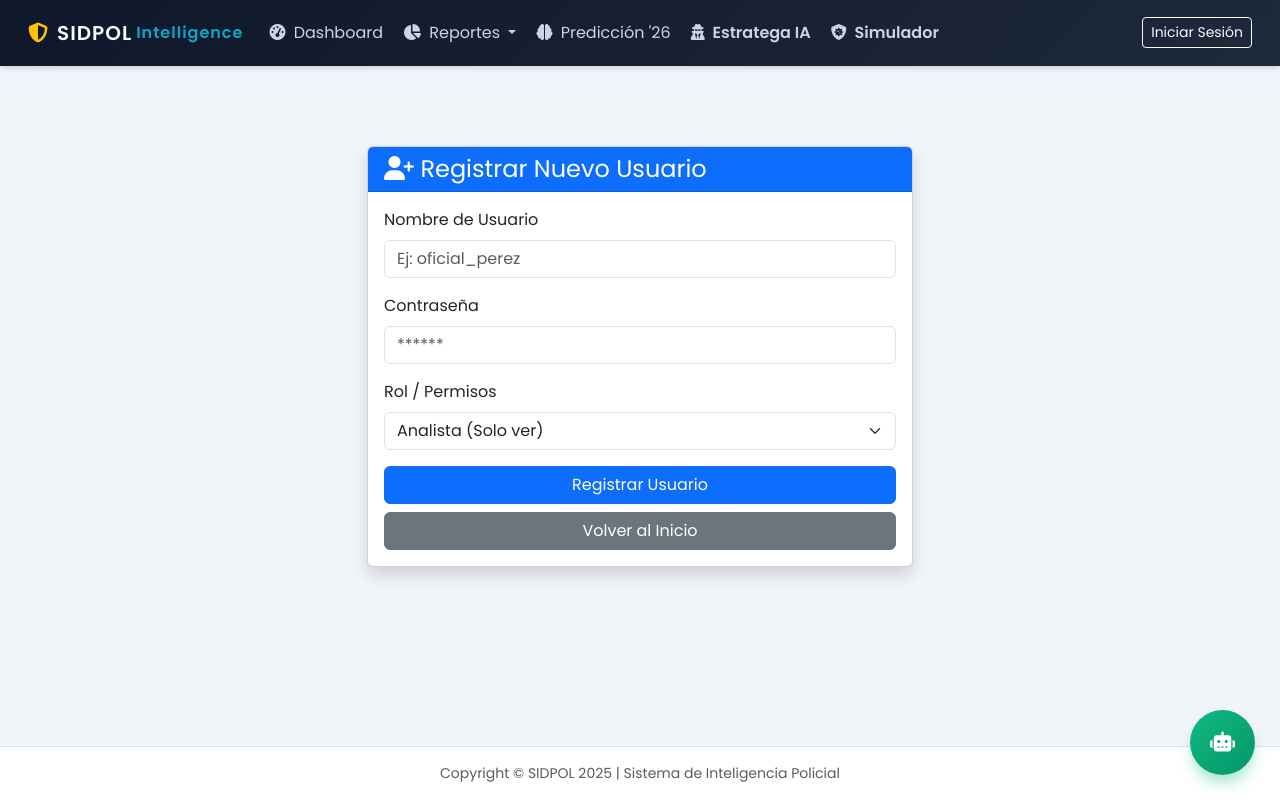
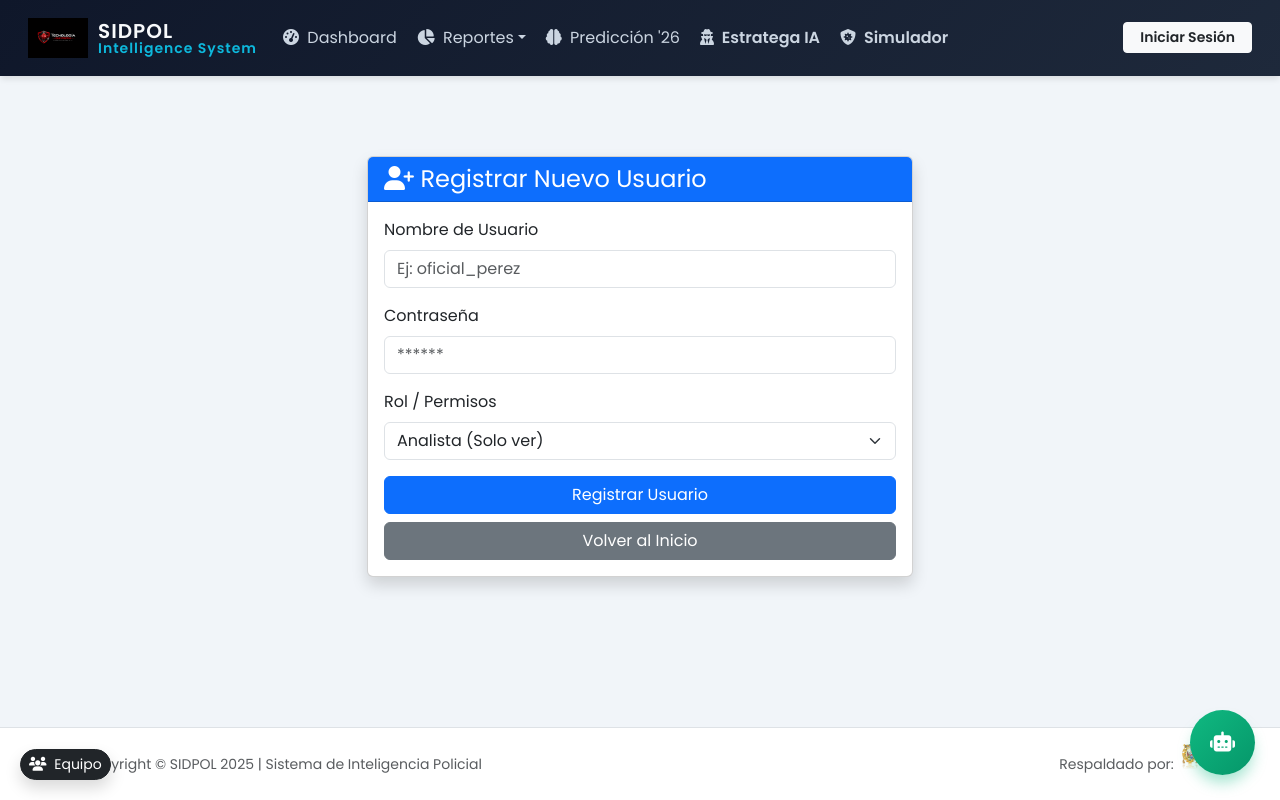
Before and after one commit to Rihuall-star/sidpol-backend, a Flask app: template templates/crear_usuario.html in a window 1280 px wide. Run offline with Flask 3, Linux system fonts and the light colour scheme; the template is opened without the code that fills it, so the values that code supplies are empty.

Commit message:
Update Final: Diseño SIDPOL, Logos y Modulo Usuarios

```diff
--- a/templates/base.html
+++ b/templates/base.html
@@ -14,131 +14,69 @@
         :root {
             --sidpol-dark: #0f172a;       /* Azul Noche */
             --sidpol-primary: #1e293b;    /* Azul Acero */
-            --sidpol-accent: #38bdf8;     /* Celeste Neón (Tecnología) */
+            --sidpol-accent: #38bdf8;     /* Celeste Neón */
             --sidpol-success: #10b981;    /* Verde Operativo */
             --text-light: #f8fafc;
         }
 
         body {
             font-family: 'Poppins', sans-serif;
-            background-color: #f1f5f9; /* Gris muy claro para el fondo */
+            background-color: #f1f5f9;
             color: #334155;
             display: flex;
             flex-direction: column;
             min-height: 100vh;
         }
 
-        /* NAVBAR DEGRADADO ESTILO POLICIAL */
+        /* NAVBAR DEGRADADO */
         .navbar-sidpol {
             background: linear-gradient(135deg, var(--sidpol-dark) 0%, var(--sidpol-primary) 100%);
-            box-shadow: 0 4px 6px -1px rgba(0, 0, 0, 0.1), 0 2px 4px -1px rgba(0, 0, 0, 0.06);
+            box-shadow: 0 4px 6px -1px rgba(0, 0, 0, 0.1);
             padding: 0.8rem 1rem;
         }
 
-        .navbar-brand {
-            font-weight: 700;
-            letter-spacing: 1px;
-            color: var(--text-light) !important;
-            display: flex;
-            align-items: center;
+        .navbar-brand { font-weight: 700; letter-spacing: 1px; color: var(--text-light) !important; }
+
+        .nav-link {
+            color: #cbd5e1 !important;
+            font-weight: 400;
+            transition: all 0.3s ease;
+            margin: 0 2px;
+        }
+        .nav-link:hover, .nav-link.active {
+            color: var(--sidpol-accent) !important;
+            font-weight: 600;
+            background-color: rgba(255, 255, 255, 0.05);
+            border-radius: 5px;
         }
 
-        .nav-link {
-            color: #cbd5e1 !important; /* Gris claro */
-            font-weight: 400;
-            transition: all 0.3s ease;
-            border-radius: 5px;
-            margin: 0 2px;
+        .main-container { flex: 1; padding: 2rem 0; }
+
+        /* CHATBOT FLOTANTE */
+        #chatbot-container { position: fixed; bottom: 25px; right: 25px; z-index: 9999; }
+        #chatbot-trigger {
+            width: 65px; height: 65px; border-radius: 50%;
+            background: linear-gradient(135deg, var(--sidpol-success), #059669);
+            border: none; color: white;
+            box-shadow: 0 10px 15px -3px rgba(16, 185, 129, 0.4);
+            cursor: pointer; transition: transform 0.2s;
+        }
+        #chatbot-trigger:hover { transform: scale(1.1); }
+
+        .chat-window {
+            display: none; position: absolute; bottom: 80px; right: 0;
+            width: 380px; height: 500px; border-radius: 16px; overflow: hidden;
+            flex-direction: column; background: white;
+            box-shadow: 0 25px 50px -12px rgba(0, 0, 0, 0.25);
         }
 
-        .nav-link:hover {
-            color: var(--sidpol-accent) !important;
-            background-color: rgba(255, 255, 255, 0.05);
-            transform: translateY(-1px);
-        }
+        .chat-bubble-user { background-color: var(--sidpol-primary); color: white; border-radius: 12px 12px 0 12px; padding: 10px 15px; max-width: 80%; font-size: 0.9rem; }
+        .chat-bubble-bot { background-color: #f1f5f9; color: #334155; border-left: 4px solid var(--sidpol-success); border-radius: 12px 12px 12px 0; padding: 10px 15px; max-width: 85%; font-size: 0.9rem; }
 
-        .nav-link.active {
-            color: var(--sidpol-accent) !important;
-            font-weight: 600;
-            background-color: rgba(56, 189, 248, 0.1);
-        }
-
-        /* CONTENEDOR PRINCIPAL */
-        .main-container {
-            flex: 1; /* Empuja el footer hacia abajo */
-            padding: 2rem 0;
-        }
-
-        /* ESTILOS DEL CHATBOT (FLOTANTE Y MODERNO) */
-        #chatbot-container {
-            position: fixed;
-            bottom: 25px;
-            right: 25px;
-            z-index: 9999;
-        }
-
-        #chatbot-trigger {
-            width: 65px;
-            height: 65px;
-            border-radius: 50%;
-            background: linear-gradient(135deg, var(--sidpol-success), #059669);
-            border: none;
-            color: white;
-            box-shadow: 0 10px 15px -3px rgba(16, 185, 129, 0.4);
-            cursor: pointer;
-            transition: transform 0.2s, box-shadow 0.2s;
-        }
-
-        #chatbot-trigger:hover {
-            transform: scale(1.1);
-            box-shadow: 0 20px 25px -5px rgba(16, 185, 129, 0.5);
-        }
-
-        .chat-window {
-            display: none; /* Oculto por defecto */
-            position: absolute;
-            bottom: 80px;
-            right: 0;
-            width: 380px;
-            height: 500px;
-            border: none;
-            border-radius: 16px;
-            overflow: hidden;
-            display: flex;
-            flex-direction: column;
-            background: white;
-            box-shadow: 0 20px 25px -5px rgba(0, 0, 0, 0.1), 0 10px 10px -5px rgba(0, 0, 0, 0.04);
-        }
-
-        .chat-bubble-user {
-            background-color: var(--sidpol-primary);
-            color: white;
-            border-radius: 12px 12px 0 12px;
-            padding: 10px 15px;
-            margin-left: auto;
-            max-width: 80%;
-            font-size: 0.9rem;
-        }
-
-        .chat-bubble-bot {
-            background-color: #f1f5f9;
-            color: #334155;
-            border-left: 4px solid var(--sidpol-success);
-            border-radius: 12px 12px 12px 0;
-            padding: 10px 15px;
-            max-width: 85%;
-            font-size: 0.9rem;
-        }
-
-        /* Animación de tipeo */
-        .typing span {
-            display: inline-block; width: 5px; height: 5px; background-color: #94a3b8; border-radius: 50%;
-            animation: bounce 1.4s infinite ease-in-out both; margin: 0 1px;
-        }
-        .typing span:nth-child(1) { animation-delay: -0.32s; }
-        .typing span:nth-child(2) { animation-delay: -0.16s; }
+        /* Animación typing */
+        .typing span { display: inline-block; width: 5px; height: 5px; background-color: #94a3b8; border-radius: 50%; animation: bounce 1.4s infinite ease-in-out both; margin: 0 1px; }
+        .typing span:nth-child(1) { animation-delay: -0.32s; } .typing span:nth-child(2) { animation-delay: -0.16s; }
         @keyframes bounce { 0%, 80%, 100% { transform: scale(0); } 40% { transform: scale(1); } }
-
     </style>
 
     <script src="https://cdn.jsdelivr.net/npm/chart.js"></script>
@@ -149,8 +87,12 @@
     <nav class="navbar navbar-expand-lg navbar-dark navbar-sidpol sticky-top">
         <div class="container-fluid">
 
-            <a class="navbar-brand" href="{{ url_for('index') }}">
-                <i class="fas fa-shield-alt me-2 text-warning"></i> SIDPOL <span class="text-info ms-1" style="font-size: 0.8em; opacity: 0.8;">Intelligence</span>
+            <a class="navbar-brand d-flex align-items-center" href="{{ url_for('index') }}">
+                <img src="{{ url_for('static', filename='img/logo_sidpol.png') }}" alt="Logo" style="height: 40px; margin-right: 10px;" onerror="this.style.display='none'; this.nextElementSibling.style.display='inline-block';">
+                <i class="fas fa-shield-alt me-2 text-warning" style="display:none; font-size: 1.5rem;"></i>
+                <div style="line-height: 1;">
+                    SIDPOL <span class="text-info" style="font-size: 0.7em; opacity: 0.9; display: block;">Intelligence System</span>
+                </div>
             </a>
 
             <button class="navbar-toggler border-0" type="button" data-bs-toggle="collapse" data-bs-target="#navbarNav">
@@ -160,16 +102,10 @@
             <div class="collapse navbar-collapse" id="navbarNav">
 
                 <ul class="navbar-nav me-auto mb-2 mb-lg-0">
-                    <li class="nav-item">
-                        <a class="nav-link {% if request.path == '/' %}active{% endif %}" href="{{ url_for('index') }}">
-                            <i class="fas fa-tachometer-alt me-1"></i> Dashboard
-                        </a>
-                    </li>
+                    <li class="nav-item"><a class="nav-link" href="{{ url_for('index') }}"><i class="fas fa-tachometer-alt me-1"></i> Dashboard</a></li>
 
                     <li class="nav-item dropdown">
-                        <a class="nav-link dropdown-toggle" href="#" role="button" data-bs-toggle="dropdown">
-                            <i class="fas fa-chart-pie me-1"></i> Reportes
-                        </a>
+                        <a class="nav-link dropdown-toggle" href="#" role="button" data-bs-toggle="dropdown"><i class="fas fa-chart-pie me-1"></i> Reportes</a>
                         <ul class="dropdown-menu shadow border-0">
                             <li><a class="dropdown-item" href="{{ url_for('resumen_anual') }}">Resumen Anual</a></li>
                             <li><a class="dropdown-item" href="{{ url_for('departamentos') }}">Departamentos</a></li>
@@ -179,45 +115,33 @@
                         </ul>
                     </li>
 
-                    <li class="nav-item">
-                        <a class="nav-link {% if '/prediccion-2026' in request.path %}active{% endif %}" href="{{ url_for('prediccion_2026') }}">
-                            <i class="fas fa-brain me-1"></i> Predicción '26
-                        </a>
-                    </li>
-
-                    <li class="nav-item">
-                        <a class="nav-link text-info fw-bold" href="/agente-estrategico">
-                            <i class="fas fa-user-secret me-1"></i> Estratega IA
-                        </a>
-                    </li>
-                    <li class="nav-item">
-                        <a class="nav-link text-success fw-bold" href="/riesgo-modalidad">
-                            <i class="fas fa-shield-virus me-1"></i> Simulador
-                        </a>
-                    </li>
+                    <li class="nav-item"><a class="nav-link" href="{{ url_for('prediccion_2026') }}"><i class="fas fa-brain me-1"></i> Predicción '26</a></li>
+                    <li class="nav-item"><a class="nav-link text-info fw-bold" href="/agente-estrategico"><i class="fas fa-user-secret me-1"></i> Estratega IA</a></li>
+                    <li class="nav-item"><a class="nav-link text-success fw-bold" href="/riesgo-modalidad"><i class="fas fa-shield-virus me-1"></i> Simulador</a></li>
                 </ul>
 
-                <ul class="navbar-nav ms-auto">
-                    {% if session.get("logged_in") %}
-                        <li class="nav-item dropdown">
-                            <a class="nav-link dropdown-toggle d-flex align-items-center" href="#" role="button" data-bs-toggle="dropdown">
-                                <div class="bg-white text-dark rounded-circle d-flex justify-content-center align-items-center me-2" style="width: 30px; height: 30px;">
-                                    <i class="fas fa-user"></i>
-                                </div>
-                                {{ session.get("username") }}
-                            </a>
-                            <ul class="dropdown-menu dropdown-menu-end shadow border-0">
-                                <li><a class="dropdown-item" href="{{ url_for('crear_usuario') }}">Crear Usuario</a></li>
-                                <li><hr class="dropdown-divider"></li>
-                                <li><a class="dropdown-item text-danger" href="{{ url_for('logout') }}"><i class="fas fa-sign-out-alt me-2"></i>Cerrar Sesión</a></li>
-                            </ul>
-                        </li>
+                <div class="d-flex align-items-center gap-2">
+
+                    {% if current_user.is_authenticated or session.get('logged_in') or session.get('user') %}
+
+                        <a href="{{ url_for('crear_usuario') }}" class="btn btn-sm btn-outline-warning d-flex align-items-center" title="Crear Nuevo Usuario">
+                            <i class="fas fa-user-plus me-1"></i> <span class="d-none d-lg-inline">Crear Usuario</span>
+                        </a>
+
+                        <div class="text-white-50 small mx-2 d-none d-lg-block">
+                            <i class="fas fa-user-circle"></i>
+                            {{ current_user.username if current_user.is_authenticated else session.get('username', 'Oficial') }}
+                        </div>
+
+                        <a href="{{ url_for('logout') }}" class="btn btn-sm btn-danger d-flex align-items-center">
+                            <i class="fas fa-sign-out-alt me-1"></i> <span class="d-none d-lg-inline">Salir</span>
+                        </a>
+
                     {% else %}
-                        <li class="nav-item">
-                            <a class="btn btn-outline-light btn-sm ms-2" href="{{ url_for('login') }}">Iniciar Sesión</a>
-                        </li>
+                        <a href="{{ url_for('login') }}" class="btn btn-sm btn-light text-dark fw-bold px-3">Iniciar Sesión</a>
                     {% endif %}
-                </ul>
+                </div>
+
             </div>
         </div>
     </nav>
@@ -238,40 +162,62 @@
     </div>
 
     <footer class="bg-white py-3 mt-auto border-top">
-        <div class="container text-center text-muted small">
-            <span>Copyright &copy; SIDPOL 2025 | Sistema de Inteligencia Policial</span>
+        <div class="container d-flex justify-content-between align-items-center flex-wrap">
+            <div class="text-muted small">
+                <span>Copyright &copy; SIDPOL 2025 | Sistema de Inteligencia Policial</span>
+            </div>
+            <div class="d-flex align-items-center mt-2 mt-md-0">
+                <span class="small text-muted me-2">Respaldado por:</span>
+                <img src="{{ url_for('static', filename='img/logo_unmsm.png') }}" alt="UNMSM" style="height: 40px; opacity: 0.9;" onerror="this.style.display='none';">
+            </div>
         </div>
     </footer>
 
     <div id="chatbot-container">
-        <button id="chatbot-trigger" onclick="toggleChat()">
-            <i class="fas fa-robot fa-lg"></i>
-        </button>
+        <button id="chatbot-trigger" onclick="toggleChat()"><i class="fas fa-robot fa-lg"></i></button>
 
         <div id="chatbot-window" class="chat-window shadow-lg" style="display: none;">
-
             <div class="p-3 text-white d-flex justify-content-between align-items-center" style="background: linear-gradient(135deg, var(--sidpol-dark), var(--sidpol-primary));">
-                <div>
-                    <i class="fas fa-shield-alt me-2"></i> <strong>SIDPOL AI</strong>
-                    <span class="badge bg-success ms-2" style="font-size: 0.6em;">ONLINE</span>
-                </div>
+                <div><i class="fas fa-shield-alt me-2"></i> <strong>SIDPOL AI</strong></div>
                 <button class="btn btn-sm text-white-50" onclick="toggleChat()"><i class="fas fa-times"></i></button>
             </div>
 
             <div id="chat-messages" class="bg-light p-3" style="flex: 1; overflow-y: auto;">
                 <div class="d-flex justify-content-start mb-3">
                     <div class="chat-bubble-bot shadow-sm">
-                        Hola. Soy el agente IA (Gemini 2.5). Tengo acceso a datos 2018-2025 y proyecciones 2026. ¿En qué apoyo?
+                        Agente Gemini 2.5 listo. Datos 2018-2025 y proyección 2026 cargados.
                     </div>
                 </div>
             </div>
 
             <div class="p-3 bg-white border-top">
                 <div class="input-group">
-                    <input type="text" id="chat-input" class="form-control border-0 bg-light" placeholder="Escriba su consulta..." onkeypress="handleEnter(event)" style="border-radius: 20px 0 0 20px;">
+                    <input type="text" id="chat-input" class="form-control border-0 bg-light" placeholder="Consulta..." onkeypress="handleEnter(event)" style="border-radius: 20px 0 0 20px;">
                     <button class="btn btn-primary" onclick="sendMessage()" style="border-radius: 0 20px 20px 0; background-color: var(--sidpol-primary);">
                         <i class="fas fa-paper-plane"></i>
                     </button>
+                </div>
+            </div>
+        </div>
+    </div>
+
+    <div style="position: fixed; bottom: 20px; left: 20px; z-index: 990;">
+        <button class="btn btn-dark btn-sm rounded-pill shadow" data-bs-toggle="modal" data-bs-target="#modalEquipo">
+            <i class="fas fa-users me-1"></i> Equipo
+        </button>
+    </div>
+
+    <div class="modal fade" id="modalEquipo" tabindex="-1">
+        <div class="modal-dialog modal-dialog-centered">
+            <div class="modal-content border-0 shadow-lg">
+                <div class="modal-header bg-primary text-white">
+                    <h5 class="modal-title"><i class="fas fa-graduation-cap me-2"></i>Equipo de Investigación</h5>
+                    <button type="button" class="btn-close btn-close-white" data-bs-dismiss="modal"></button>
+                </div>
+                <div class="modal-body text-center">
+                    <img src="{{ url_for('static', filename='img/foto_equipo.jpg') }}" class="img-fluid rounded shadow mb-3" alt="Equipo" onerror="this.src='https://via.placeholder.com/400x250?text=Foto+Equipo'">
+                    <h6 class="fw-bold text-dark">Maestría en Ingeniería de Sistemas</h6>
+                    <p class="text-muted small">Universidad Nacional Mayor de San Marcos</p>
                 </div>
             </div>
         </div>
@@ -283,41 +229,22 @@
         function toggleChat() {
             const w = document.getElementById('chatbot-window');
             const isHidden = w.style.display === 'none';
-            w.style.display = isHidden ? 'flex' : 'none'; // Flex para mantener estructura vertical
+            w.style.display = isHidden ? 'flex' : 'none';
             if(isHidden) document.getElementById('chat-input').focus();
         }
-
         function handleEnter(e) { if(e.key === 'Enter') sendMessage(); }
-
-        function formatText(text) {
-            return text.replace(/\*\*(.*?)\*\*/g, '<b>$1</b>')
-                       .replace(/\* /g, '<br>• ')
-                       .replace(/\n/g, '<br>');
-        }
-
+        function formatText(text) { return text.replace(/\*\*(.*?)\*\*/g, '<b>$1</b>').replace(/\* /g, '<br>• ').replace(/\n/g, '<br>'); }
         function sendMessage() {
             const input = document.getElementById('chat-input');
             const msg = input.value.trim();
             if(!msg) return;
-
             const chatBody = document.getElementById('chat-messages');
-
-            // Usuario
             chatBody.innerHTML += `<div class="d-flex justify-content-end mb-3"><div class="chat-bubble-user shadow-sm">${msg}</div></div>`;
             input.value = '';
             chatBody.scrollTop = chatBody.scrollHeight;
-
-            // Loading
             const loadId = 'loading-' + Date.now();
-            chatBody.innerHTML += `
-                <div id="${loadId}" class="d-flex justify-content-start mb-3">
-                    <div class="chat-bubble-bot shadow-sm typing">
-                        <span></span><span></span><span></span>
-                    </div>
-                </div>`;
+            chatBody.innerHTML += `<div id="${loadId}" class="d-flex justify-content-start mb-3"><div class="chat-bubble-bot shadow-sm typing"><span></span><span></span><span></span></div></div>`;
             chatBody.scrollTop = chatBody.scrollHeight;
-
-            // Fetch
             fetch('/chat-ia', {
                 method: 'POST',
                 headers: {'Content-Type': 'application/x-www-form-urlencoded'},
@@ -330,10 +257,7 @@
                 chatBody.innerHTML += `<div class="d-flex justify-content-start mb-3"><div class="chat-bubble-bot shadow-sm">${cleanResp}</div></div>`;
                 chatBody.scrollTop = chatBody.scrollHeight;
             })
-            .catch(err => {
-                if(document.getElementById(loadId)) document.getElementById(loadId).remove();
-                console.error(err);
-            });
+            .catch(err => { if(document.getElementById(loadId)) document.getElementById(loadId).remove(); });
         }
     </script>
 </body>
```
Also changed, not shown: static/img/foto_equipo.jpg (added), static/img/logo_sidpol.png (added), static/img/logo_unmsm.png (added).
